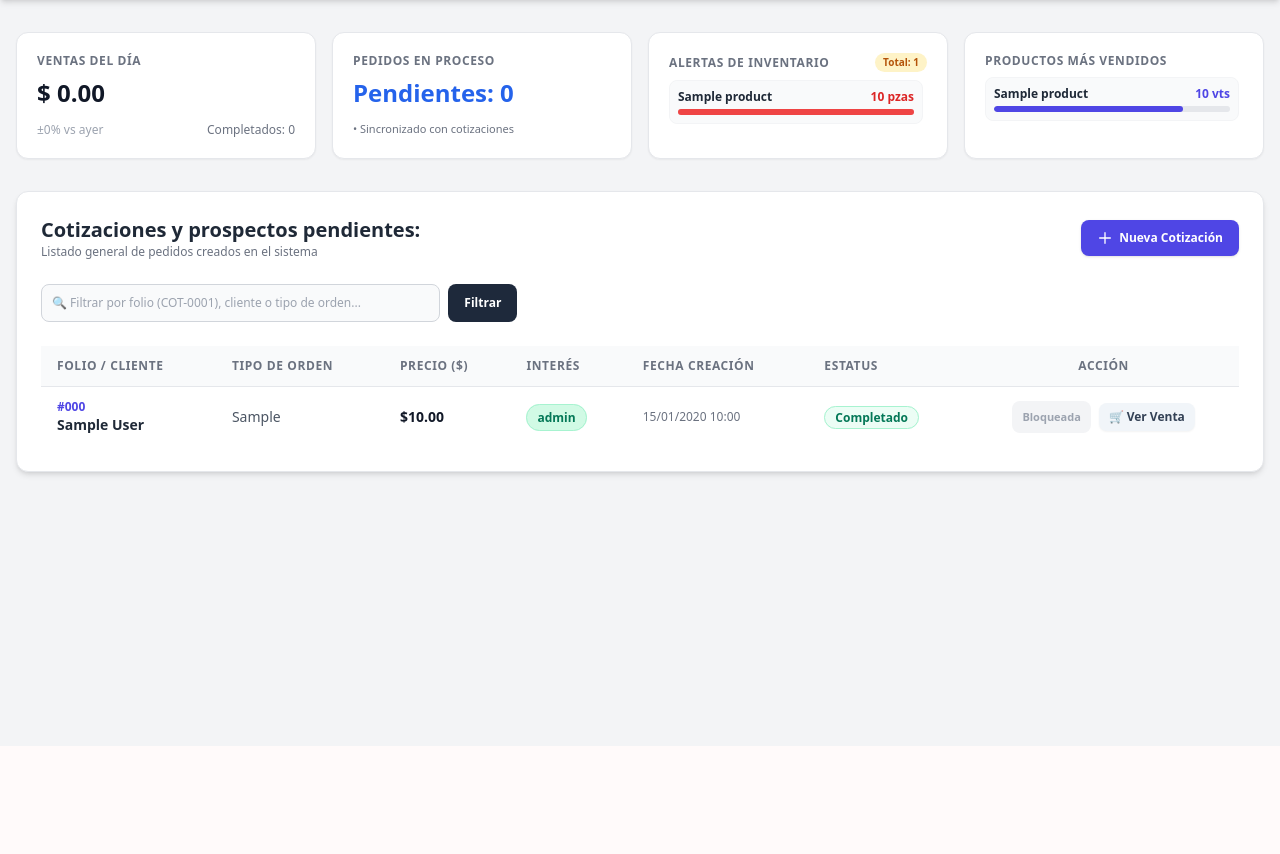
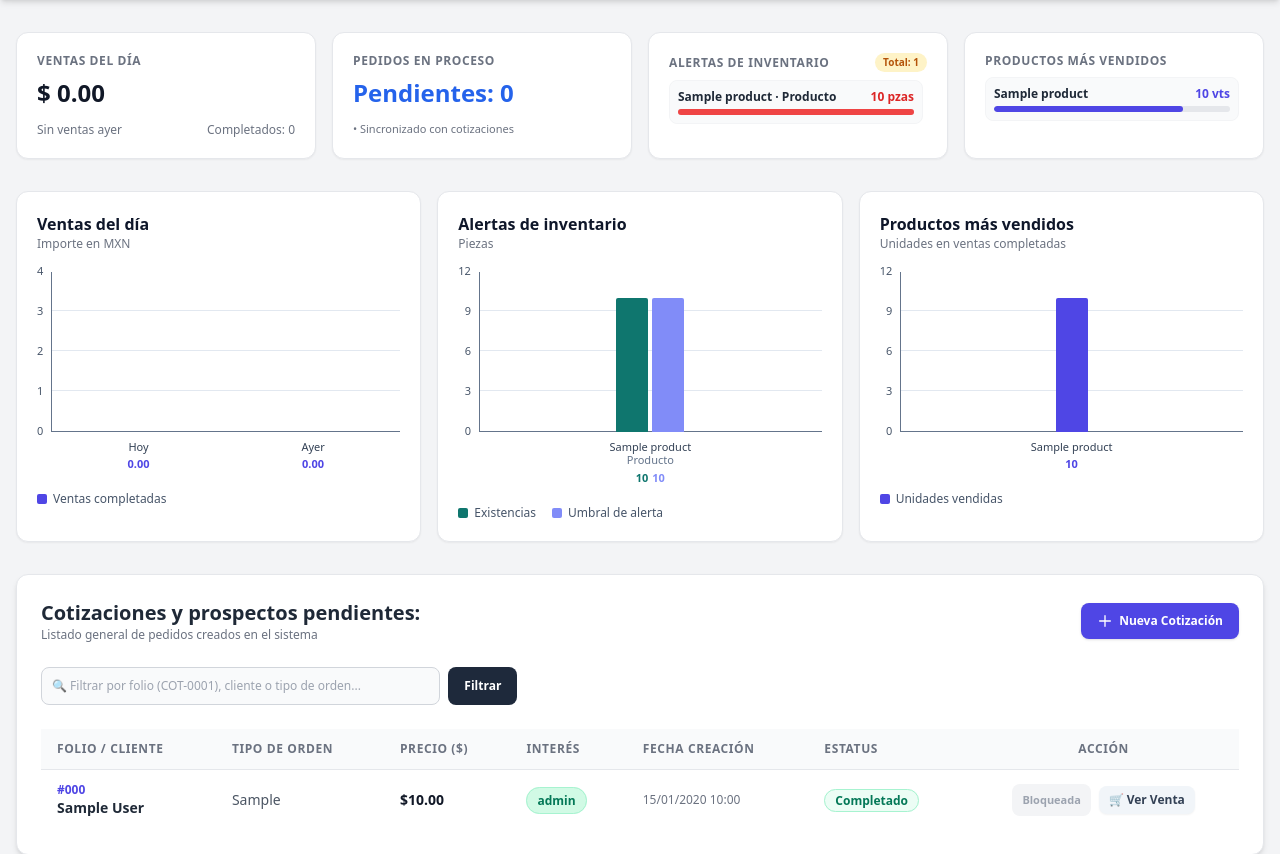
Before and after one commit to RichieMonter/halcon-crm, a Laravel app: page /orders in a window 1280 px wide. Shown: the part 54-908 px from the top of the page. Before the commit the page ends 535 px from the top, so only its background shows below. Run offline with Laravel 12, Linux system fonts and the light colour scheme; a user stored in the database is signed in; tables that the repository leaves empty hold one stand-in row (values such as "Sample post"); some libraries are stand-ins or nearby versions.

Commit message:
Corrección: Gráficas de barras para dashboard

```diff
--- a/app/Http/Controllers/OrderController.php
+++ b/app/Http/Controllers/OrderController.php
@@ -26,12 +26,9 @@ class OrderController extends Controller
                                 ->whereDate('updated_at', Carbon::yesterday())
                                 ->sum('total');
 
-        $percentageVsYesterday = 0;
-        if ($yesterdaySales > 0) {
-            $percentageVsYesterday = (($todaySales - $yesterdaySales) / $yesterdaySales) * 100;
-        } elseif ($todaySales > 0) {
-            $percentageVsYesterday = 100;
-        }
+        $percentageVsYesterday = $yesterdaySales > 0
+            ? (($todaySales - $yesterdaySales) / $yesterdaySales) * 100
+            : null;
 
         $completedOrdersCount = Order::where('status', 'completado')
                                      ->whereDate('updated_at', Carbon::today())
@@ -39,11 +36,14 @@ class OrderController extends Controller
 
         $pendingOrdersCount = Order::where('status', 'pendiente')->count();
 
-        $lowStockProducts = Product::where('type', 'PRODUCTO')
-                                   ->where(function($query) {
-                                       $query->whereColumn('stock', '<=', 'min_stock')
-                                             ->orWhere('stock', '<=', 5);
-                                   })->get();
+        $lowStockProducts = Product::whereIn('type', ['PRODUCTO', 'INSUMO'])
+            ->where(function ($query) {
+                $query->whereColumn('stock', '<=', 'min_stock')
+                    ->orWhere('stock', '<=', 5);
+            })
+            ->orderBy('stock')
+            ->orderBy('name')
+            ->get();
 
         $topProductsList = OrderItem::select('product_id', DB::raw('SUM(quantity) as total_sold'))
             ->whereHas('order', function($q) {
@@ -77,6 +77,7 @@ class OrderController extends Controller
             'orders',
             'customers',
             'todaySales',
+            'yesterdaySales',
             'percentageVsYesterday',
             'completedOrdersCount',
             'pendingOrdersCount',
--- /dev/null
+++ b/resources/views/orders/charts.blade.php
@@ -0,0 +1,35 @@
+<section aria-label="Gráficas de ventas e inventario" class="mb-8 grid grid-cols-1 gap-4 xl:grid-cols-3">
+    @include('orders.column-chart', [
+        'title' => 'Ventas del día',
+        'unit' => 'Importe en MXN',
+        'rows' => [
+            ['label' => 'Hoy', 'values' => [$todaySales]],
+            ['label' => 'Ayer', 'values' => [$yesterdaySales]],
+        ],
+        'series' => ['Ventas completadas' => '#4f46e5'],
+        'decimals' => 2,
+    ])
+
+    @include('orders.column-chart', [
+        'title' => 'Alertas de inventario',
+        'unit' => 'Piezas',
+        'rows' => $lowStockProducts->map(fn ($item) => [
+            'label' => $item->name,
+            'type' => $item->type === 'INSUMO' ? 'Insumo' : 'Producto',
+            'values' => [$item->stock, max(5, $item->min_stock)],
+        ])->all(),
+        'series' => ['Existencias' => '#0f766e', 'Umbral de alerta' => '#818cf8'],
+        'empty' => 'No hay productos ni insumos con alerta de inventario.',
+    ])
+
+    @include('orders.column-chart', [
+        'title' => 'Productos más vendidos',
+        'unit' => 'Unidades en ventas completadas',
+        'rows' => $topProductsList->take(5)->map(fn ($item) => [
+            'label' => $item->product?->name ?? 'Producto',
+            'values' => [$item->total_sold],
+        ])->all(),
+        'series' => ['Unidades vendidas' => '#4f46e5'],
+        'empty' => 'Aún no hay productos en ventas completadas.',
+    ])
+</section>
--- /dev/null
+++ b/resources/views/orders/column-chart.blade.php
@@ -0,0 +1,69 @@
+@php
+    $peak = collect($rows)->flatMap(fn ($row) => $row['values'])->max() ?? 0;
+    $step = max(1, ceil($peak / 4));
+    $ceiling = 4 * $step;
+    $colors = array_values($series);
+    $names = array_keys($series);
+@endphp
+
+<figure class="min-w-0 rounded-xl border border-gray-200 bg-white p-5 shadow-sm">
+    <figcaption>
+        <h2 class="font-bold text-slate-900">{{ $title }}</h2>
+        <p class="mb-5 text-xs text-gray-500">{{ $unit }}</p>
+    </figcaption>
+
+    @if ($rows)
+        <div class="flex items-start gap-2">
+            <div aria-hidden="true" class="relative h-40 shrink-0 text-right text-[11px] tabular-nums text-slate-600">
+                <span class="invisible">{{ number_format($ceiling) }}</span>
+                @foreach (range(4, 0) as $tick)
+                    <span class="absolute right-0 translate-y-1/2" style="bottom: {{ $tick * 25 }}%">{{ number_format($tick * $step) }}</span>
+                @endforeach
+            </div>
+
+            <div tabindex="0" aria-label="{{ $title }}" class="min-w-0 flex-1 overflow-x-auto">
+                <div class="relative flex" style="min-width: {{ count($rows) * 64 }}px">
+                    <div aria-hidden="true" class="pointer-events-none absolute inset-x-0 top-0 h-40 border-b border-l border-slate-500">
+                        @foreach (range(1, 4) as $tick)
+                            <div class="absolute inset-x-0 border-t border-slate-200" style="bottom: {{ $tick * 25 }}%"></div>
+                        @endforeach
+                    </div>
+
+                    @foreach ($rows as $row)
+                        <div class="relative min-w-0 flex-1 text-center">
+                            <div aria-hidden="true" class="flex h-40 items-end justify-center gap-1 px-2">
+                                @foreach ($row['values'] as $index => $value)
+                                    <div class="w-full max-w-8 rounded-t-sm" style="height: {{ 100 * max(0, $value) / $ceiling }}%; background-color: {{ $colors[$index] }}"></div>
+                                @endforeach
+                            </div>
+                            <div class="px-1 pb-2 pt-2 text-[11px] leading-tight text-slate-700">
+                                <span class="block break-words font-medium">{{ $row['label'] }}</span>
+                                @isset($row['type'])
+                                    <span class="block text-slate-500">{{ $row['type'] }}</span>
+                                @endisset
+                                <span class="mt-1 flex flex-wrap justify-center gap-x-1 font-semibold tabular-nums">
+                                    @foreach ($row['values'] as $index => $value)
+                                        <span style="color: {{ $colors[$index] }}">
+                                            <span class="sr-only">{{ $names[$index] }} </span>{{ number_format($value, $decimals ?? 0) }}
+                                        </span>
+                                    @endforeach
+                                </span>
+                            </div>
+                        </div>
+                    @endforeach
+                </div>
+            </div>
+        </div>
+
+        <ul class="mt-3 flex flex-wrap gap-x-4 gap-y-1 text-xs text-slate-600">
+            @foreach ($series as $name => $color)
+                <li class="flex items-center gap-1.5">
+                    <span aria-hidden="true" class="h-2.5 w-2.5 rounded-sm" style="background-color: {{ $color }}"></span>
+                    {{ $name }}
+                </li>
+            @endforeach
+        </ul>
+    @else
+        <p class="text-sm text-slate-600">{{ $empty }}</p>
+    @endif
+</figure>
--- a/resources/views/orders/index.blade.php
+++ b/resources/views/orders/index.blade.php
@@ -11,8 +11,12 @@
                 <p class="text-2xl font-black text-gray-900 mt-2">$ {{ number_format($todaySales ?? 0, 2) }}</p>
             </div>
             <div class="mt-3 flex items-center justify-between text-xs">
-                @if($percentageVsYesterday > 0)
+                @if($percentageVsYesterday === null)
+                    <span class="text-gray-500">Sin ventas ayer</span>
+                @elseif($percentageVsYesterday > 0)
                     <span class="text-emerald-600 font-bold">▲ +{{ number_format($percentageVsYesterday, 1) }}% vs ayer</span>
+                @elseif($percentageVsYesterday < 0)
+                    <span class="text-red-700 font-bold">{{ number_format($percentageVsYesterday, 1) }}% vs ayer</span>
                 @else
                     <span class="text-gray-400">±0% vs ayer</span>
                 @endif
@@ -45,7 +49,7 @@
                     @forelse($lowStockProducts ?? [] as $prod)
                         <div class="bg-gray-50 p-2 rounded-lg border border-gray-100">
                             <div class="flex justify-between text-xs text-gray-800 font-bold mb-1">
-                                <span class="truncate pr-2" title="{{ $prod->name }}">{{ $prod->name }}</span>
+                                <span class="truncate pr-2" title="{{ $prod->name }}">{{ $prod->name }} · {{ $prod->type === 'INSUMO' ? 'Insumo' : 'Producto' }}</span>
                                 <span class="text-red-600 whitespace-nowrap">{{ $prod->stock }} pzas</span>
                             </div>
                             <div class="w-full bg-gray-200 rounded-full h-1.5">
@@ -85,6 +89,8 @@
         </div>
 
     </div>
+
+    @include('orders.charts')
 
     <!-- TABLA COMPLETA DE COTIZACIONES -->
     <div class="bg-white rounded-xl shadow-md border border-gray-200 p-6" x-data="{ openModal: false, editModal: false, currentOrder: {} }">
```
